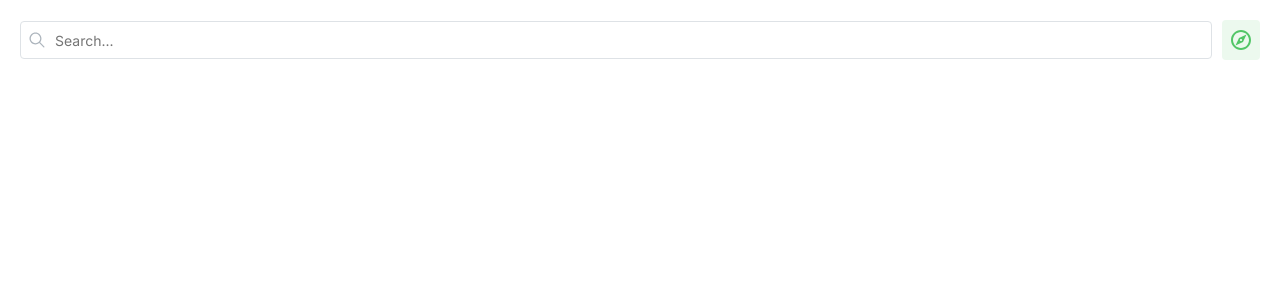
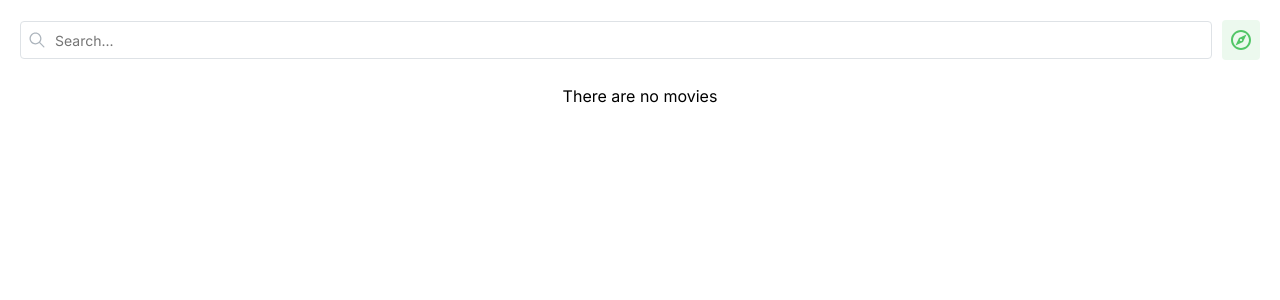
Before and after one commit to george-al3xandru/every-matrix-frontend, a React (Vite) app: page /favorites in a window 1280 px wide. Shown: the top 300 px of the page. Built offline with nearby package versions, Linux system fonts and the light colour scheme.

Commit message:
[Fix] Add message for no movies

```diff
--- a/src/pages/Favorites.jsx
+++ b/src/pages/Favorites.jsx
@@ -36,7 +36,13 @@ const Favorites = () => {
           handleClick={() => navigate("/")}
         />
       </div>
-      <MovieList movies={filteredMovies} />
+      {filteredMovies.length > 0 ? (
+        <MovieList movies={filteredMovies} />
+      ) : (
+        <p style={{ textAlign: "center", paddingTop: "10px" }}>
+          There are no movies
+        </p>
+      )}
     </>
   );
 };
```
